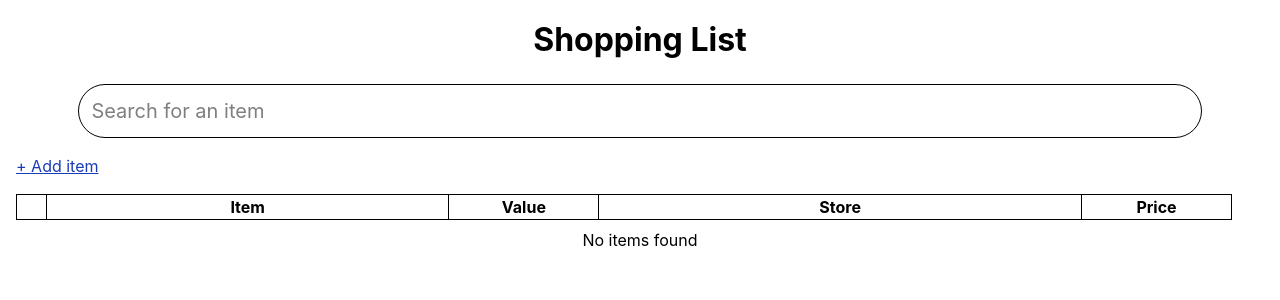
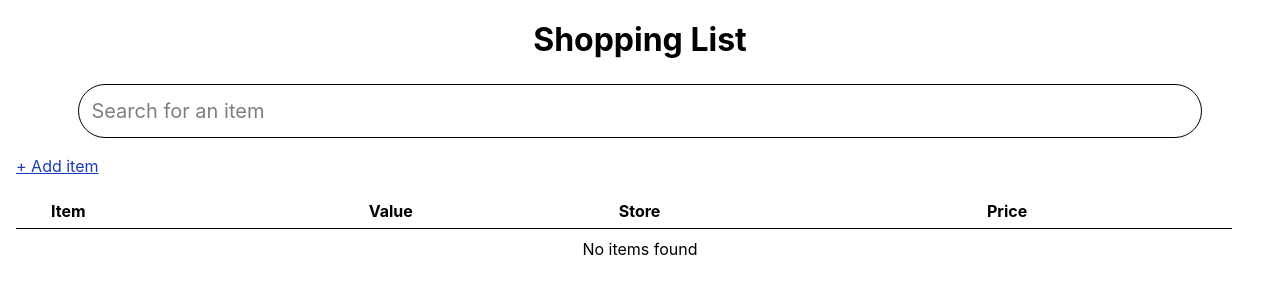
Before and after one commit to User0149/Shopping-List, a React app: page / in a window 1280 px wide. Shown: the top 300 px of the page. Built offline with nearby package versions, Linux system fonts and the light colour scheme; the HTML template or start-up script is replaced by a standard one.

Commit message:
added filter

```diff
--- a/src/App.css
+++ b/src/App.css
@@ -38,3 +38,7 @@
     font-size: xx-large;
     color: lightgray;
 }
+
+#items-table th, td{
+    padding: 5px;
+}
--- a/src/App.tsx
+++ b/src/App.tsx
@@ -9,6 +9,8 @@ import AddItemBox from "./AddItemBox.tsx";
 export default function App() {
     const [items, setItems] = useState<Array<itemType> | null>(localStorage.getItem("items") ? JSON.parse(localStorage.getItem("items") as string) : null);
     const [showAddItemBox, setShowAddItemBox] = useState<boolean>(false);
+
+    const [searchQuery, setSearchQuery] = useState<string>("");
 
     const setItemsAndUpdateLocalStorage = (itemsArray: Array<itemType>) => {
         localStorage.setItem("items", JSON.stringify(itemsArray));
@@ -22,9 +24,9 @@ export default function App() {
     return (
         <>
             <h1>Shopping List</h1>
-            <Header setShowAddItemBox={setShowAddItemBox}/>
+            <Header setShowAddItemBox={setShowAddItemBox} setSearchQuery={setSearchQuery}/>
 
-            <ItemsList items={items}/>
+            <ItemsList items={items} searchQuery={searchQuery}/>
 
             <AddItemBox showAddItemBox={showAddItemBox} setShowAddItemBox={setShowAddItemBox} items={items} setItems={setItemsAndUpdateLocalStorage}/>
         </>
--- a/src/Header.tsx
+++ b/src/Header.tsx
@@ -1,6 +1,10 @@
-function SearchBar() {
+function SearchBar({setSearchQuery}: {setSearchQuery: any}) {
     return (
-        <input id="search-bar" className="search_bar block m-auto text-xl p-3" placeholder="Search for an item"></input>
+        <input id="search-bar" className="search_bar block m-auto text-xl p-3" placeholder="Search for an item" onInput={
+            () => {
+                setSearchQuery((document.getElementById("search-bar") as HTMLInputElement).value);
+            }
+        }></input>
     );
 }
 
@@ -14,10 +18,10 @@ function AddItemButton({setShowAddItemBox}: {setShowAddItemBox: any}) {
     );
 }
 
-export default function Header({setShowAddItemBox}: {setShowAddItemBox: any}) {
+export default function Header({setShowAddItemBox, setSearchQuery}: {setShowAddItemBox: any, setSearchQuery: any}) {
     return (
         <>
-            <SearchBar/>
+            <SearchBar setSearchQuery={setSearchQuery}/>
             <AddItemButton setShowAddItemBox={setShowAddItemBox}/>
         </>
     );
--- a/src/ItemsList.tsx
+++ b/src/ItemsList.tsx
@@ -1,37 +1,44 @@
 import type { itemType } from "./types";
 import { pricePerQty } from "./functions.ts";
 
-export default function ItemsList({items}: {items: Array<itemType> | null}) {
+export default function ItemsList({items, searchQuery}: {items: Array<itemType> | null, searchQuery: string}) {
     return (
         <>
-            <table className="w-[calc(100%-8*var(--spacing))]">
+            <table id="items-table" className="w-[calc(100%-8*var(--spacing))]">
                 <thead>
                     <tr className="border-b border-black">
-                        <th className="w-[30px]"></th>
-                        <th className="w-[calc(0.8*(100%-280px))]">Item</th>
-                        <th className="w-[150px]">Value</th>
-                        <th className="w-[calc(0.2*(100%-280px))]">Store</th>
-                        <th className="w-[150px]">Price</th>
+                        <th className="w-[30px] text-left"></th>
+                        <th className="w-[calc(0.8*(100%-530px))] text-left">Item</th>
+                        <th className="w-[250px] text-left">Value</th>
+                        <th className="w-[calc(0.2*(100%-530px))] text-left">Store</th>
+                        <th className="w-[250px] text-left">Price</th>
                     </tr>
                 </thead>
                 <tbody>
                     {
                         (items !== null) &&
-                        (items.map((item: itemType) => {
+                        (items.filter((item: itemType) => {
+                            return item.itemName.toLowerCase().includes(searchQuery);
+                        }).map((item: itemType) => {
                             return (
                                 <tr key={item.itemName}>
                                     <td>{Number(item.selected)}</td>
                                     <td>{item.itemName}</td>
-                                    <td>{pricePerQty(item.storePrice, item.storeQuantity, item.storePrefix, item.compQuantity, item.compPrefix)}</td>
+                                    <td>{"$" + pricePerQty(item.storePrice, item.storeQuantity, item.storePrefix, item.compQuantity, item.compPrefix) + " / " + String(item.compQuantity) + " " + String(item.compPrefix) + String(item.unit)}</td>
                                     <td>{item.store}</td>
-                                    <td>{String(item.storePrice) + " @ " + String(item.storeQuantity) + " " + String(item.storePrefix) + String(item.unit)}</td>
+                                    <td>{"$" + String(item.storePrice) + " @ " + String(item.storeQuantity) + " " + String(item.storePrefix) + String(item.unit)}</td>
                                 </tr>
                             )
                         }))
                     }
                 </tbody>
             </table>
-            {(items === null || items.length === 0) && <div className="text-center mt-2">No items found</div>}
+            {
+                (items === null || items.filter((item: itemType) => {
+                    return item.itemName.toLowerCase().includes(searchQuery);
+                }).length === 0) &&
+                <div className="text-center mt-2">No items found</div>
+            }
         </>
     );
 }
--- a/src/index.css
+++ b/src/index.css
@@ -30,9 +30,11 @@ h1 {
 h2 {
     font-size: x-large;
 }
-th{
-    border: 1px solid black;
+
+tbody tr:nth-child(even) {
+    background-color: rgb(230, 230, 230);
 }
-td {
-    padding: 5px;
+
+tbody tr:hover {
+    background-color: lightgray;
 }
```
